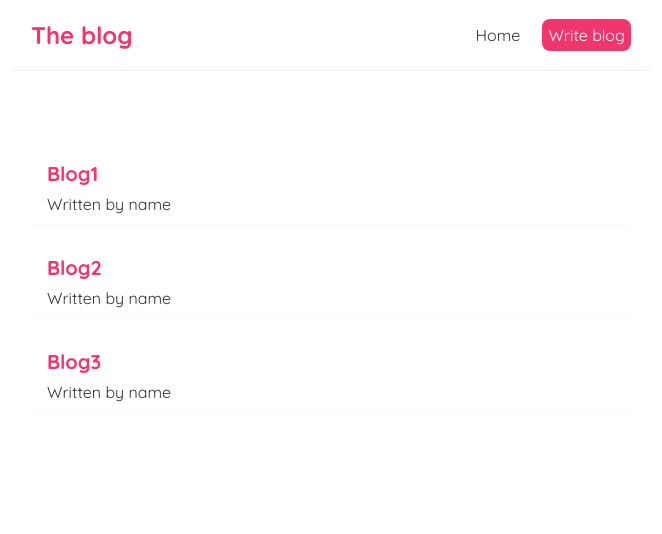
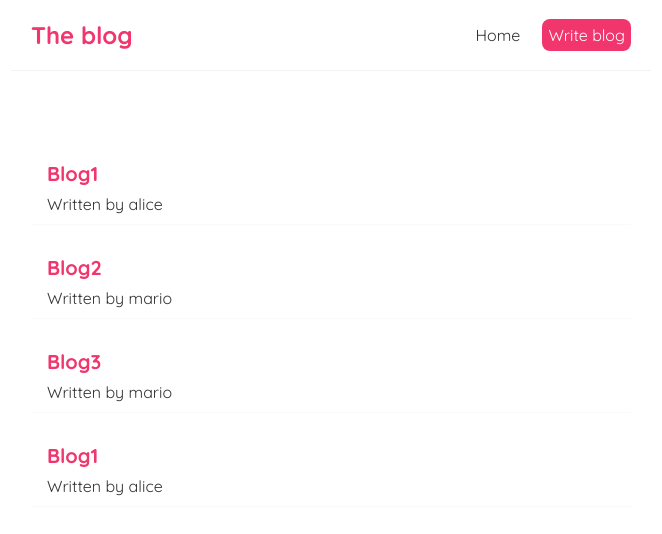
Before and after one commit to Alicino88/React-blogPage, a React (Create React App) app: page / in a window 1280 px wide. Shown: the top 534 px of the page, without its empty margins (309-971 px from the left). Built offline with nearby package versions, Linux system fonts and the light colour scheme.

Commit message:
Added filter method to display only certain blogs

```diff
--- a/src/Home.js
+++ b/src/Home.js
@@ -1,35 +1,41 @@
 import { useState } from "react";
+import BlogList from "./BlogList";
 
 const Home = () => {
   const [blogs, setBlogs] = useState([
     {
       title: "Blog1",
       content: "Ciao Ciao ciao ciao ciao ciao",
-      author: "name",
+      author: "alice",
       id: 1,
     },
     {
       title: "Blog2",
       content: "Ciao Ciao ciao ciao ciao ciao",
-      author: "name",
+      author: "mario",
       id: 2,
     },
     {
       title: "Blog3",
       content: "Ciao Ciao ciao ciao ciao ciao",
-      author: "name",
+      author: "mario",
       id: 3,
     },
   ]);
 
   return (
     <div className="home">
+      {/*below we are outputting all the blogs*/}
       {blogs.map((blog) => (
-        <div className="blog-preview" key={blog.id}>
-          <h2>{blog.title}</h2>
-          <p>Written by {blog.author}</p>
-        </div>
+        <BlogList id={blog.id} title={blog.title} author={blog.author} />
       ))}
+      {/*below we are outputting only the blogs with the author Alice. Note that after filtering through the array,
+       you still need to appply the map method to display the blogs*/}
+      {blogs
+        .filter((blog) => blog.author === "alice")
+        .map((blog) => (
+          <BlogList id={blog.id} title={blog.title} author={blog.author} />
+        ))}
     </div>
   );
 };
```
